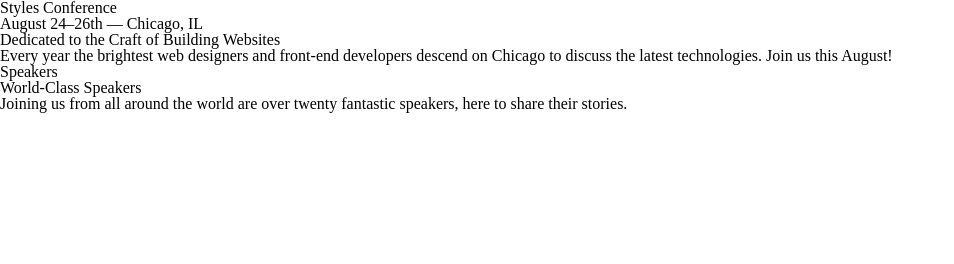
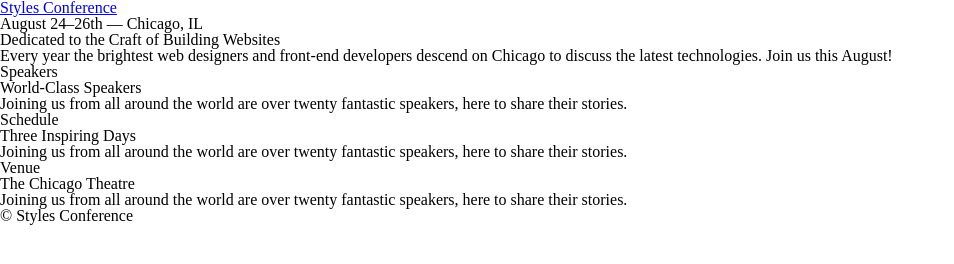
Before and after one commit to JohnMichaelD/StylesConferenceWebsite, a plain HTML site: page index.html in a window 1280 px wide. Shown: the whole page, without its empty margins (0-954 px from the left). Drawn offline with Linux system fonts and the light colour scheme.

Commit message:
site nav

```diff
--- a/index.html
+++ b/index.html
@@ -10,7 +10,9 @@
 </head>
 <body>
     <header></header>
-        <h1>Styles Conference</h1>
+        <h1>
+            <a href="index.html">Styles Conference</a>
+        </h1>
         <h3>August 24&ndash;26th &mdash; Chicago, IL</h3>
     </header>
     <section>
@@ -23,6 +25,19 @@
             <h3>World-Class Speakers</h3>
             <p>Joining us from all around the world are over twenty fantastic speakers, here to share their stories.</p>
         </section>
+        <section>
+            <h5>Schedule</h5>
+            <h3>Three Inspiring Days</h3>
+            <p>Joining us from all around the world are over twenty fantastic speakers, here to share their stories.</p>
+        </section>
+        <section>
+            <h5>Venue</h5>
+            <h3>The Chicago Theatre</h3>
+            <p>Joining us from all around the world are over twenty fantastic speakers, here to share their stories.</p>
+        </section>
     </section>
+    <footer>
+        <small>&copy; Styles Conference</small>
+    </footer>
 </body>
 </html>
```
